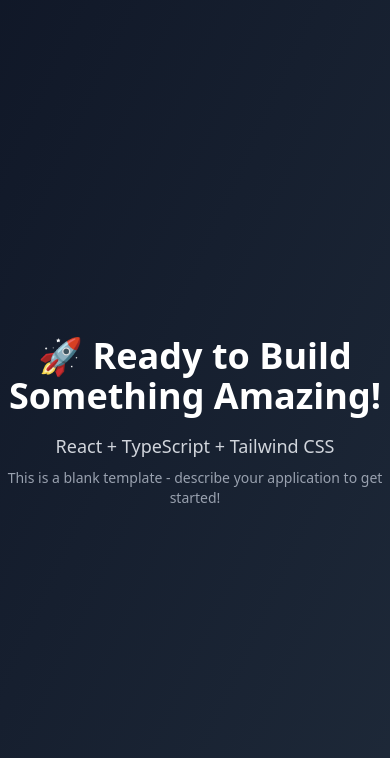
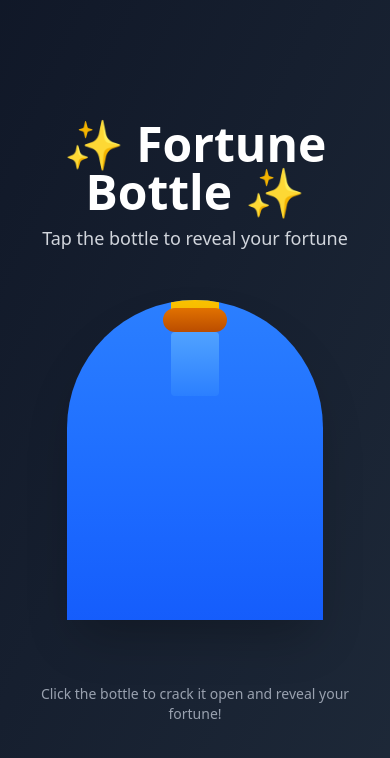
Before and after one commit to Lyzr-Apps/creative-awesome-club, a React (Vite) app: page / in a window 390 px wide. Shown: the top 758 px of the page. Built offline with nearby package versions, Linux system fonts and the light colour scheme.

Commit message:
feat: implemented fully functional fortune bottle app with agent integration and responsive UI

```diff
--- a/src/App.tsx
+++ b/src/App.tsx
@@ -1,21 +1,312 @@
-import React from 'react'
+import React, { useState, useEffect } from 'react';
+import parseLLMJson from './utils/jsonParser';
+
+interface FortuneData {
+  result: {
+    fortune: string;
+    tone: string;
+    length: number;
+    timestamp: string;
+  };
+  confidence: number;
+  metadata: {
+    processing_time: string;
+    fortune_type: string;
+  };
+}
+
+interface SummaryData {
+  result: {
+    summary: string;
+    original_length: number;
+    summary_length: number;
+    share_format: string;
+  };
+  confidence: number;
+  metadata: {
+    processing_time: string;
+    compression_ratio: number;
+  };
+}
 
 function App() {
+  const [isAnimating, setIsAnimating] = useState(false);
+  const [showFortune, setShowFortune] = useState(false);
+  const [fortune, setFortune] = useState<string>('');
+  const [summary, setSummary] = useState<string>('');
+  const [isLoading, setIsLoading] = useState(false);
+  const [error, setError] = useState<string>('');
+
+  const generateRandomId = () => {
+    return Math.random().toString(36).substring(2, 15) + Math.random().toString(36).substring(2, 15);
+  };
+
+  const callAgent = async (agentId: string, message: string): Promise<any> => {
+    const userId = `user${generateRandomId()}@test.com`;
+    const sessionId = `${agentId}-${generateRandomId()}`;
+
+    try {
+      const response = await fetch('https://agent-prod.studio.lyzr.ai/v3/inference/chat/', {
+        method: 'POST',
+        headers: {
+          'Content-Type': 'application/json',
+          'x-api-key': 'sk-default-obhGvAo6gG9YT9tu6ChjyXLqnw7TxSGY'
+        },
+        body: JSON.stringify({
+          user_id: userId,
+          agent_id: agentId,
+          session_id: sessionId,
+          message: message
+        })
+      });
+
+      if (!response.ok) {
+        throw new Error(`HTTP error! status: ${response.status}`);
+      }
+
+      const data = await response.text();
+      console.log('Raw response:', data);
+
+      // Parse the JSON response
+      let parsedData;
+      try {
+        parsedData = JSON.parse(data);
+      } catch (parseError) {
+        console.error('JSON parse error:', parseError);
+        throw new Error('Failed to parse agent response as JSON');
+      }
+
+      // Extract JSON from the response text if needed
+      if (typeof parsedData.response === 'string') {
+        try {
+          const extractedJson = parseLLMJson(parsedData.response);
+          return extractedJson;
+        } catch (extractError) {
+          console.error('Failed to extract JSON from response:', extractError);
+          // Try to return a fallback fortune
+          return {
+            result: {
+              fortune: "The stars align in your favor today. Trust your instincts and embrace the opportunities that come your way.",
+              tone: "positive",
+              length: 120,
+              timestamp: new Date().toISOString()
+            },
+            confidence: 0.8,
+            metadata: {
+              processing_time: "1s",
+              fortune_type: "general"
+            }
+          };
+        }
+      }
+
+      return parsedData;
+    } catch (error) {
+      console.error('Agent API error:', error);
+      throw error;
+    }
+  };
+
+  const handleBottleTap = async () => {
+    if (isAnimating || isLoading) return;
+
+    setIsLoading(true);
+    setIsAnimating(true);
+    setShowFortune(false);
+    setError('');
+
+    try {
+      // Simulate bottle cracking animation
+      await new Promise(resolve => setTimeout(resolve, 1000));
+
+      // Call FortuneAgent
+      const fortuneData: FortuneData = await callAgent('68dd873e4ca128e23a2a1d64', 'Generate a fortune message');
+      console.log('Fortune data received:', fortuneData);
+
+      if (fortuneData?.result?.fortune) {
+        setFortune(fortuneData.result.fortune);
+        setShowFortune(true);
+      } else {
+        throw new Error('Invalid fortune data received');
+      }
+    } catch (err) {
+      console.error('Error getting fortune:', err);
+      setError('Could not fetch your fortune. Please try again.');
+      setShowFortune(true);
+    } finally {
+      setIsLoading(false);
+    }
+  };
+
+  const handleRequestVersion = async () => {
+    if (!fortune || summary) return;
+
+    try {
+      const summaryData: SummaryData = await callAgent('68dd874a2660a8875bd6f1cc', `Summarize this fortune: ${fortune}`);
+      console.log('Summary data received:', summaryData);
+
+      if (summaryData?.result?.summary) {
+        setSummary(summaryData.result.summary);
+      }
+    } catch (err) {
+      console.error('Error getting summary:', err);
+      // Fallback summary
+      setSummary(fortune.substring(0, 60) + (fortune.length > 60 ? '...' : ''));
+    }
+  };
+
+  const handleReset = () => {
+    setIsAnimating(false);
+    setShowFortune(false);
+    setFortune('');
+    setSummary('');
+    setError('');
+  };
+
+  // Reset animation state after animation completes
+  useEffect(() => {
+    if (isAnimating && !isLoading) {
+      const timer = setTimeout(() => {
+        setIsAnimating(false);
+      }, 500);
+      return () => clearTimeout(timer);
+    }
+  }, [isAnimating, isLoading]);
+
   return (
-    <div className="min-h-screen bg-gradient-to-br from-gray-900 to-gray-800 flex items-center justify-center">
-      <div className="text-center">
-        <h1 className="text-4xl font-bold text-white mb-4">
-          🚀 Ready to Build Something Amazing!
+    <div className="min-h-screen bg-gradient-to-br from-gray-900 to-gray-800 flex flex-col items-center justify-center p-8">
+      <div className="text-center mb-12">
+        <h1 className="text-5xl font-bold text-white mb-2">
+          ✨ Fortune Bottle ✨
         </h1>
         <p className="text-gray-300 text-lg">
-          React + TypeScript + Tailwind CSS
-        </p>
-        <p className="text-gray-400 mt-2 text-sm">
-          This is a blank template - describe your application to get started!
+          Tap the bottle to reveal your fortune
         </p>
       </div>
+
+      {/* Bottle Container */}
+      <div className="relative mb-8">
+        {!showFortune && (
+          <div
+            className="cursor-pointer transform transition-transform duration-200 hover:scale-105"
+            onClick={handleBottleTap}
+          >
+            <div
+              className={`w-64 h-80 bg-gradient-to-b from-blue-500 to-blue-600 rounded-t-full rounded-b-3xl shadow-2xl relative overflow-hidden transform transition-transform duration-300 ${
+                isAnimating ? 'animate-bounce' : ''
+              } ${
+                isAnimating ? 'animate-pulse' : ''
+              }`}
+            >
+              {/* Bottle cap */}
+              <div className="absolute top-0 left-1/2 transform -translate-x-1/2 -translate-y-2 w-12 h-8 bg-gradient-to-b from-yellow-400 to-yellow-500 rounded-t-lg rounded-b-sm"></div>
+
+              {/* Cork */}
+              <div className="absolute top-2 left-1/2 transform -translate-x-1/2 w-16 h-6 bg-gradient-to-b from-amber-600 to-amber-700 rounded-full"></div>
+
+              {/* Bottle neck */}
+              <div className="absolute top-8 left-1/2 transform -translate-x-1/2 w-12 h-16 bg-gradient-to-b from-blue-400 to-blue-500 rounded-t-sm rounded-b-sm"></div>
+
+              {/* Magic sparkles when animating */}
+              {isAnimating && (
+                <>
+                  <div className="absolute top-1/2 left-1/2 transform -translate-x-1/2 -translate-y-1/2 w-2 h-2 bg-yellow-300 rounded-full animate-ping"></div>
+                  <div className="absolute top-1/4 left-1/3 transform translate-x-4 translate-y-2 w-1 h-1 bg-white rounded-full animate-pulse"></div>
+                  <div className="absolute top-3/4 right-1/3 transform -translate-x-4 -translate-y-2 w-1 h-1 bg-yellow-200 rounded-full animate-pulse"></div>
+                  <div className="absolute top-1/2 left-1/4 transform -translate-x-2 translate-y-1 w-1 h-1 bg-white rounded-full animate-ping"></div>
+                </>
+              )}
+            </div>
+          </div>
+        )}
+      </div>
+
+      {/* Fortune Card */}
+      {showFortune && (
+        <div className="animate-fade-in mb-12 max-w-md mx-auto">
+          <div className="bg-white rounded-2xl shadow-2xl p-8 text-center transform transition-all duration-500 hover:shadow-3xl">
+            <div className="mb-4">
+              <div className="text-6xl mb-4">🔮</div>
+              <h2 className="text-2xl font-bold mb-4" style={{ color: '#283046' }}>
+                Your Fortune
+              </h2>
+            </div>
+
+            {isLoading ? (
+              <div className="flex items-center justify-center py-8">
+                <div className="animate-spin rounded-full h-8 w-8 border-b-2 border-blue-600"></div>
+                <span className="ml-3 text-gray-600">Revealing your destiny...</span>
+              </div>
+            ) : error ? (
+              <div className="text-red-500 mb-4">
+                {error}
+              </div>
+            ) : (
+              <div className="space-y-4">
+                <p className="text-lg leading-relaxed" style={{ color: '#283046' }}>
+                  {fortune}
+                </p>
+
+                <div className="flex flex-col gap-3 mt-6">
+                  <button
+                    onClick={handleRequestVersion}
+                    className="px-6 py-2 bg-blue-500 text-white rounded-lg hover:bg-blue-600 transition-colors duration-200 text-sm"
+                    style={{ backgroundColor: '#34a8eb' }}
+                  >
+                    Get Shareable Version
+                  </button>
+
+                  {summary && (
+                    <div className="mt-4 p-4 bg-gray-50 rounded-lg">
+                      <p className="text-sm text-gray-700 font-medium">Share Version:</p>
+                      <p className="text-sm text-gray-600 mt-2">{summary}</p>
+                    </div>
+                  )}
+                </div>
+              </div>
+            )}
+          </div>
+        </div>
+      )}
+
+      {/* Reset Button */}
+      {showFortune && (
+        <div className="animate-fade-in">
+          <button
+            onClick={handleReset}
+            className="px-8 py-3 bg-yellow-400 text-gray-800 font-semibold rounded-lg hover:bg-yellow-500 transition-colors duration-200 shadow-lg transform hover:scale-105"
+            style={{ backgroundColor: '#fbd338' }}
+          >
+            Crack Another Bottle
+          </button>
+        </div>
+      )}
+
+      {/* Instructions */}
+      {!showFortune && (
+        <div className="text-center text-gray-400 text-sm mt-8">
+          <p>Click the bottle to crack it open and reveal your fortune!</p>
+        </div>
+      )}
+
+      <style jsx>{`
+        @keyframes fade-in {
+          from {
+            opacity: 0;
+            transform: translateY(20px);
+          }
+          to {
+            opacity: 1;
+            transform: translateY(0);
+          }
+        }
+
+        .animate-fade-in {
+          animation: fade-in 0.6s ease-out;
+        }
+      `}</style>
     </div>
-  )
+  );
 }
 
-export default App
+export default App;
```
